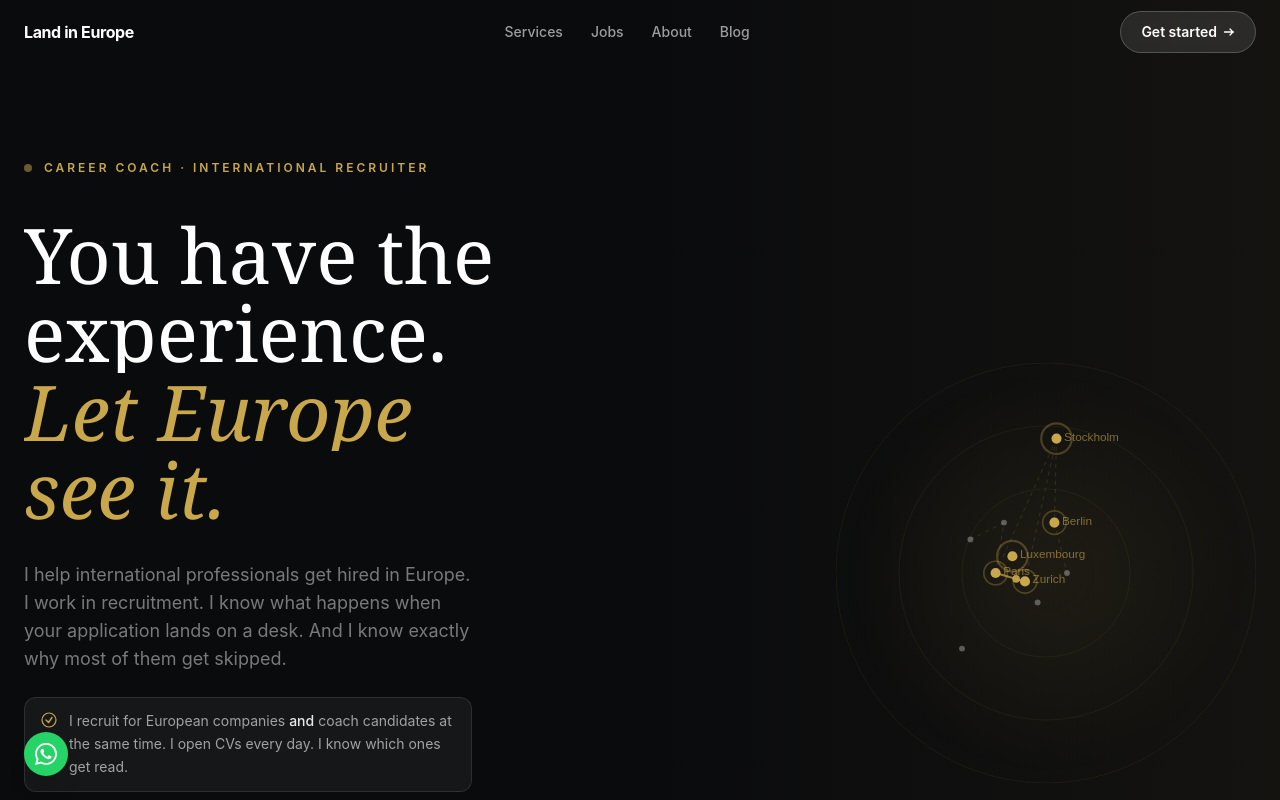
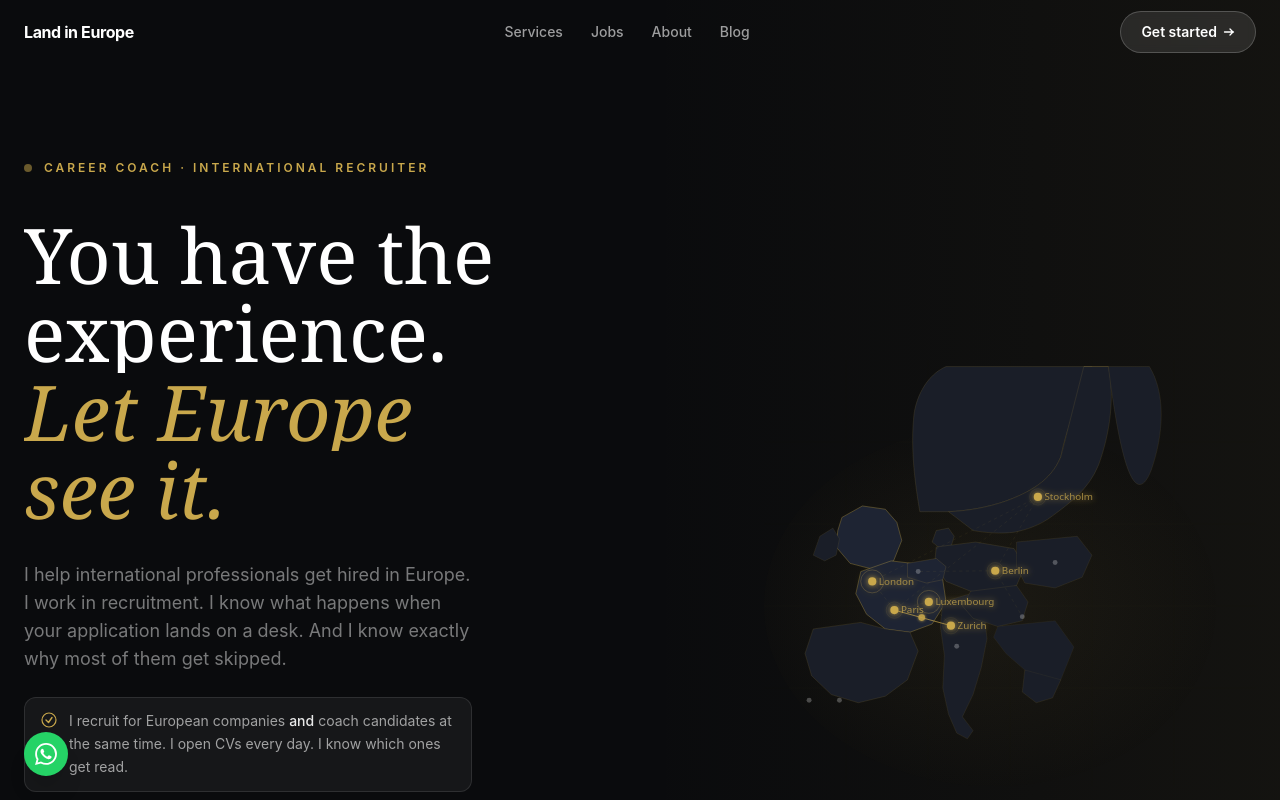
Before and after one commit to teruelorteganoelia-bit/land-in-europe-website, a Next.js app: page / in a window 1280 px wide. Shown: the top 800 px of the page. Built offline with nearby package versions, Linux system fonts and the light colour scheme.

Commit message:
Improve Europe map: real country outlines, city labels, animated connections

```diff
--- a/app/page.tsx
+++ b/app/page.tsx
@@ -461,124 +461,192 @@ function Navbar() {
 }
 
 // ─── Europe map ───────────────────────────────────────────────────────────────
-const CITIES = [
-  { name: "Stockholm",   cx: 52.5, cy: 18,   active: true  },
-  { name: "Zurich",      cx: 45,   cy: 52,   active: true  },
-  { name: "Paris",       cx: 38,   cy: 50,   active: true  },
-  { name: "Amsterdam",   cx: 40,   cy: 38,   active: false },
-  { name: "Berlin",      cx: 52,   cy: 38,   active: true  },
-  { name: "London",      cx: 32,   cy: 42,   active: false },
-  { name: "Madrid",      cx: 30,   cy: 68,   active: false },
-  { name: "Milan",       cx: 48,   cy: 57,   active: false },
-  { name: "Vienna",      cx: 55,   cy: 50,   active: false },
-  { name: "Luxembourg",  cx: 42,   cy: 46,   active: true  },
+// Cities: coordinates mapped to viewBox 0 0 600 520
+// lon → x = (lon + 12) / 54 * 600   lat → y = (72 - lat) / 38 * 520
+const MAP_CITIES = [
+  { name: "Stockholm",  x: 334, y: 167, active: true  },
+  { name: "Paris",      x: 159, y: 305, active: true  },
+  { name: "Zurich",     x: 228, y: 324, active: true  },
+  { name: "Berlin",     x: 282, y: 257, active: true  },
+  { name: "London",     x: 132, y: 270, active: true  },
+  { name: "Luxembourg", x: 201, y: 295, active: true  },
+  { name: "Amsterdam",  x: 188, y: 258, active: false },
+  { name: "Vienna",     x: 315, y: 313, active: false },
+  { name: "Madrid",     x: 92,  y: 415, active: false },
+  { name: "Milan",      x: 235, y: 349, active: false },
+  { name: "Warsaw",     x: 355, y: 247, active: false },
+  { name: "Lisbon",     x: 55,  y: 415, active: false },
 ];
 
-const CONNECTIONS = [
-  [0, 4], [0, 1], [0, 2], [1, 2], [2, 3], [3, 5], [1, 8], [4, 8], [2, 9],
+const MAP_CONNECTIONS = [
+  [0, 3], [0, 1], [0, 4], [1, 2], [1, 5], [2, 5], [3, 6], [3, 7], [1, 4],
 ];
 
 function EuropeMap({ mobile = false }: { mobile?: boolean }) {
-  const [tick, setTick] = useState(0);
+  const [pulse, setPulse] = useState<number[]>([]);
   const [activeConn, setActiveConn] = useState(0);
+  const [dotProgress, setDotProgress] = useState(0);
+
+  useEffect(() => {
+    const connId = setInterval(() => setActiveConn(c => (c + 1) % MAP_CONNECTIONS.length), 2200);
+    return () => clearInterval(connId);
+  }, []);
+
+  useEffect(() => {
+    let frame = 0;
+    const id = setInterval(() => {
+      frame = (frame + 1) % 60;
+      setDotProgress(frame / 60);
+    }, 33);
+    return () => clearInterval(id);
+  }, []);
 
   useEffect(() => {
     const id = setInterval(() => {
-      setTick(t => t + 1);
-      setActiveConn(c => (c + 1) % CONNECTIONS.length);
-    }, 1800);
+      const idx = Math.floor(Math.random() * MAP_CITIES.filter(c => c.active).length);
+      setPulse(p => [...p.slice(-2), idx]);
+    }, 1500);
     return () => clearInterval(id);
   }, []);
 
-  const size = mobile ? 280 : 420;
-
-  return (
-    <div style={{ width: size, height: size }} className="relative">
+  const W = 600, H = 520;
+  const scale = mobile ? 0.55 : 0.82;
+  const w = W * scale, h = H * scale;
+
+  const [a, b] = MAP_CONNECTIONS[activeConn];
+  const ca = MAP_CITIES[a], cb = MAP_CITIES[b];
+  const tx = ca.x + (cb.x - ca.x) * dotProgress;
+  const ty = ca.y + (cb.y - ca.y) * dotProgress;
+
+  return (
+    <div style={{ width: w, height: h }} className="relative">
       <svg
-        viewBox="0 0 100 100"
-        width={size}
-        height={size}
+        viewBox={`0 0 ${W} ${H}`}
+        width={w}
+        height={h}
         className="absolute inset-0"
         aria-hidden="true"
       >
-        {/* Ambient glow */}
         <defs>
-          <radialGradient id="glow" cx="50%" cy="50%" r="50%">
-            <stop offset="0%" stopColor="#C9A84C" stopOpacity="0.08"/>
+          <radialGradient id="mapGlow" cx="45%" cy="50%" r="55%">
+            <stop offset="0%" stopColor="#C9A84C" stopOpacity="0.07"/>
             <stop offset="100%" stopColor="#C9A84C" stopOpacity="0"/>
           </radialGradient>
-          <filter id="blur">
-            <feGaussianBlur stdDeviation="0.4"/>
+          <filter id="cityGlow" x="-100%" y="-100%" width="300%" height="300%">
+            <feGaussianBlur stdDeviation="4" result="blur"/>
+            <feMerge><feMergeNode in="blur"/><feMergeNode in="SourceGraphic"/></feMerge>
+          </filter>
+          <filter id="softGlow" x="-50%" y="-50%" width="200%" height="200%">
+            <feGaussianBlur stdDeviation="2" result="blur"/>
+            <feMerge><feMergeNode in="blur"/><feMergeNode in="SourceGraphic"/></feMerge>
           </filter>
         </defs>
-        <circle cx="50" cy="50" r="48" fill="url(#glow)"/>
-
-        {/* Grid circles */}
-        {[20, 35, 50].map(r => (
-          <circle key={r} cx="50" cy="50" r={r} fill="none" stroke="#C9A84C" strokeWidth="0.15" strokeOpacity="0.12"/>
+
+        {/* Background glow */}
+        <ellipse cx="280" cy="300" rx="280" ry="220" fill="url(#mapGlow)"/>
+
+        {/* Graticule lines (lat/lon grid) */}
+        {[100, 200, 300, 400].map(y => (
+          <line key={`h${y}`} x1="0" y1={y} x2={W} y2={y} stroke="#C9A84C" strokeWidth="0.4" strokeOpacity="0.06"/>
         ))}
+        {[100, 200, 300, 400, 500].map(x => (
+          <line key={`v${x}`} x1={x} y1="0" x2={x} y2={H} stroke="#C9A84C" strokeWidth="0.4" strokeOpacity="0.06"/>
+        ))}
+
+        {/* ── Simplified country outlines ── */}
+        {/* Norway */}
+        <path d="M 190,185 C 185,155 178,110 183,65 C 188,35 205,15 222,8 L 400,8 C 385,45 368,85 362,118 C 350,148 322,162 295,172 C 272,180 248,184 225,185 Z"
+          fill="#1a1e28" stroke="#C9A84C" strokeWidth="0.6" strokeOpacity="0.25"/>
+        {/* Sweden */}
+        <path d="M 225,185 C 248,184 272,180 295,172 C 322,162 350,148 362,118 L 390,8 L 420,8 C 428,45 422,90 408,128 C 396,158 372,175 352,190 C 336,202 320,207 305,210 C 290,212 272,211 255,208 Z"
+          fill="#1a1e28" stroke="#C9A84C" strokeWidth="0.6" strokeOpacity="0.25"/>
+        {/* Finland */}
+        <path d="M 390,8 L 470,8 C 490,40 488,90 472,135 C 460,165 440,172 420,8 Z"
+          fill="#1a1e28" stroke="#C9A84C" strokeWidth="0.6" strokeOpacity="0.2"/>
+        {/* Denmark */}
+        <path d="M 210,208 L 225,205 L 232,215 L 228,228 L 215,230 L 205,222 Z"
+          fill="#1a1e28" stroke="#C9A84C" strokeWidth="0.6" strokeOpacity="0.25"/>
+        {/* UK */}
+        <path d="M 95,192 L 120,178 L 148,182 L 162,198 L 168,220 L 158,245 L 132,255 L 105,248 L 88,228 L 90,208 Z"
+          fill="#1e2433" stroke="#C9A84C" strokeWidth="0.8" strokeOpacity="0.5"/>
+        {/* Ireland */}
+        <path d="M 68,215 L 84,205 L 92,218 L 88,238 L 74,245 L 60,238 Z"
+          fill="#1a1e28" stroke="#C9A84C" strokeWidth="0.6" strokeOpacity="0.2"/>
+        {/* France */}
+        <path d="M 118,258 L 155,245 L 198,250 L 218,268 L 222,295 L 205,322 L 178,332 L 148,328 L 125,310 L 112,285 Z"
+          fill="#1e2433" stroke="#C9A84C" strokeWidth="0.8" strokeOpacity="0.5"/>
+        {/* Iberian Peninsula */}
+        <path d="M 60,328 L 118,320 L 148,328 L 178,332 L 188,355 L 175,390 L 148,410 L 115,418 L 82,408 L 58,385 L 50,358 Z"
+          fill="#1a1e28" stroke="#C9A84C" strokeWidth="0.6" strokeOpacity="0.25"/>
+        {/* Germany */}
+        <path d="M 210,228 L 258,222 L 305,230 L 318,252 L 308,275 L 280,285 L 252,282 L 222,270 L 208,250 Z"
+          fill="#1a1e28" stroke="#C9A84C" strokeWidth="0.6" strokeOpacity="0.25"/>
+        {/* BeNeLux + Switzerland */}
+        <path d="M 175,248 L 210,242 L 222,252 L 218,268 L 198,272 L 175,265 Z"
+          fill="#1e2433" stroke="#C9A84C" strokeWidth="0.6" strokeOpacity="0.3"/>
+        {/* Italy (boot) */}
+        <path d="M 218,295 L 252,285 L 268,305 L 272,340 L 265,375 L 255,408 L 242,435 L 255,452 L 248,462 L 235,455 L 225,432 L 218,400 L 220,360 L 215,325 Z"
+          fill="#1a1e28" stroke="#C9A84C" strokeWidth="0.6" strokeOpacity="0.2"/>
+        {/* Poland + Baltics */}
+        <path d="M 308,222 L 382,215 L 400,238 L 388,265 L 355,278 L 318,272 L 308,252 Z"
+          fill="#1a1e28" stroke="#C9A84C" strokeWidth="0.6" strokeOpacity="0.2"/>
+        {/* Austria + Czechia */}
+        <path d="M 252,282 L 308,275 L 322,295 L 315,318 L 285,325 L 255,315 L 242,300 Z"
+          fill="#1a1e28" stroke="#C9A84C" strokeWidth="0.6" strokeOpacity="0.2"/>
+        {/* Greece */}
+        <path d="M 318,378 L 348,370 L 362,390 L 352,412 L 332,418 L 315,405 Z"
+          fill="#1a1e28" stroke="#C9A84C" strokeWidth="0.6" strokeOpacity="0.2"/>
+        {/* Balkans rough */}
+        <path d="M 285,325 L 355,318 L 378,350 L 362,390 L 318,378 L 295,358 L 280,338 Z"
+          fill="#1a1e28" stroke="#C9A84C" strokeWidth="0.5" strokeOpacity="0.15"/>
 
         {/* Connection lines */}
-        {CONNECTIONS.map(([a, b], i) => {
-          const ca = CITIES[a], cb = CITIES[b];
+        {MAP_CONNECTIONS.map(([ai, bi], i) => {
+          const cA = MAP_CITIES[ai], cB = MAP_CITIES[bi];
           const isActive = i === activeConn;
           return (
-            <line
-              key={i}
-              x1={ca.cx} y1={ca.cy}
-              x2={cb.cx} y2={cb.cy}
+            <line key={i}
+              x1={cA.x} y1={cA.y} x2={cB.x} y2={cB.y}
               stroke="#C9A84C"
-              strokeWidth={isActive ? 0.5 : 0.2}
-              strokeOpacity={isActive ? 0.7 : 0.2}
-              strokeDasharray={isActive ? "none" : "1 1"}
-              style={{ transition: "all 0.6s ease" }}
+              strokeWidth={isActive ? 1.2 : 0.5}
+              strokeOpacity={isActive ? 0.7 : 0.18}
+              strokeDasharray={isActive ? "none" : "4 4"}
+              style={{ transition: "all 0.5s ease" }}
             />
           );
         })}
 
+        {/* Traveling dot */}
+        <circle cx={tx} cy={ty} r="4" fill="#C9A84C" opacity="0.9" filter="url(#softGlow)"/>
+
         {/* City dots */}
-        {CITIES.map((city, i) => (
-          <g key={city.name}>
-            {city.active && (
-              <circle
-                cx={city.cx} cy={city.cy} r={2.8}
-                fill="none" stroke="#C9A84C" strokeWidth="0.4" strokeOpacity="0.3"
-                style={{
-                  transform: `scale(${1 + (tick % 3 === i % 3 ? 0.3 : 0)})`,
-                  transformOrigin: `${city.cx}px ${city.cy}px`,
-                  transition: "transform 0.6s ease",
-                }}
+        {MAP_CITIES.map((city, i) => {
+          const isPulsing = pulse.includes(i) && city.active;
+          return (
+            <g key={city.name} filter={city.active ? "url(#cityGlow)" : undefined}>
+              {city.active && (
+                <circle cx={city.x} cy={city.y} r={isPulsing ? 14 : 10}
+                  fill="none" stroke="#C9A84C"
+                  strokeWidth="0.8" strokeOpacity={isPulsing ? 0.4 : 0.15}
+                  style={{ transition: "all 0.6s ease" }}
+                />
+              )}
+              <circle cx={city.x} cy={city.y}
+                r={city.active ? 5 : 3}
+                fill={city.active ? "#C9A84C" : "#ffffff"}
+                fillOpacity={city.active ? 1 : 0.25}
               />
-            )}
-            <circle
-              cx={city.cx} cy={city.cy}
-              r={city.active ? 1.2 : 0.7}
-              fill={city.active ? "#C9A84C" : "#ffffff"}
-              fillOpacity={city.active ? 1 : 0.3}
-            />
-            {city.active && (
-              <text
-                x={city.cx + 1.8} y={city.cy + 0.5}
-                fontSize="2.8"
-                fill="#C9A84C"
-                fillOpacity="0.6"
-                fontFamily="sans-serif"
-              >
-                {city.name}
-              </text>
-            )}
-          </g>
-        ))}
-
-        {/* Traveling dot on active connection */}
-        {(() => {
-          const [a, b] = CONNECTIONS[activeConn];
-          const ca = CITIES[a], cb = CITIES[b];
-          const progress = (tick % 10) / 10;
-          const x = ca.cx + (cb.cx - ca.cx) * progress;
-          const y = ca.cy + (cb.cy - ca.cy) * progress;
-          return <circle cx={x} cy={y} r="0.9" fill="#C9A84C" fillOpacity="0.9"/>;
-        })()}
+              {city.active && (
+                <text x={city.x + 8} y={city.y + 4}
+                  fontSize="12" fill="#C9A84C" fillOpacity="0.75"
+                  fontFamily="system-ui, sans-serif" fontWeight="500"
+                >
+                  {city.name}
+                </text>
+              )}
+            </g>
+          );
+        })}
       </svg>
     </div>
   );
```
